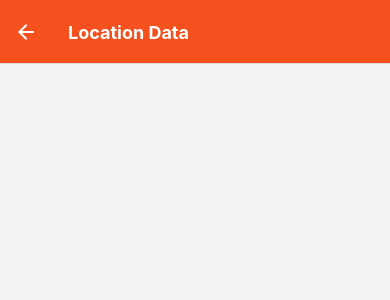
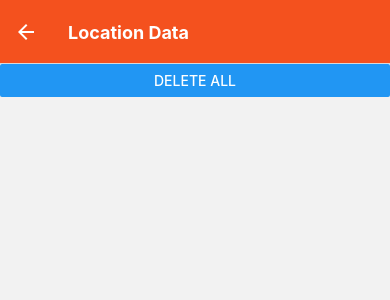
Before and after one commit to sslatif/react_native_background_location, a React Native app: screen /locationdata in a window 390 px wide. Shown: the top 300 px of the page. Built offline with nearby package versions, Linux system fonts and the light colour scheme.

Commit message:
Delete data from database when needed

```diff
--- a/src/DisplayData.tsx
+++ b/src/DisplayData.tsx
@@ -1,22 +1,20 @@
 import React, { useEffect, useState } from 'react'
-import { View, StyleSheet, Text, FlatList, Platform } from 'react-native'
-import { fetchItems } from './SQLiteBridge' // Adjust the path accordingly
+import {
+  View,
+  StyleSheet,
+  Text,
+  FlatList,
+  Platform,
+  Button,
+} from 'react-native'
+import { fetchItems, deleteAll, deleteOldData } from './SQLiteBridge' // Adjust the path accordingly
 
 const DisplayData = ({ navigation }) => {
   const [locationData, setLocationData] = useState([])
 
   useEffect(() => {
     const timerId = setTimeout(() => {
-      console.log('Fetching data from DB')
-      fetchItems()
-        .then(itemsArray => {
-          console.log('Data fetched Successfully:', itemsArray)
-          console.log('Saved Locations:', itemsArray.length)
-          setLocationData(itemsArray)
-        })
-        .catch(error => {
-          console.error('Error fetching items:', error)
-        })
+      getDataFromDb()
 
       // Realm.open({ schema: [LocationSchema] })
       //   .then(realm => {
@@ -38,8 +36,32 @@ const DisplayData = ({ navigation }) => {
     }
   }, []) // Empty dependency array means the effect runs only once on component mount
 
+  const getDataFromDb = () => {
+    console.log('Fetching data from DB')
+
+    fetchItems()
+      .then(itemsArray => {
+        console.log('Data fetched Successfully:', itemsArray)
+        console.log('Saved Locations:', itemsArray.length)
+        setLocationData(itemsArray)
+      })
+      .catch(error => {
+        console.error('Error fetching items:', error)
+      })
+  }
+
+  const deleteSelectedRecords = () => {
+    deleteOldData(1)
+  }
+
+  const deleteAllData = () => {
+    deleteAll()
+    getDataFromDb()
+  }
+
   return (
     <View>
+      <Button title="Delete All" onPress={() => deleteAllData()} />
       <FlatList
         data={locationData}
         ItemSeparatorComponent={() => (
@@ -68,12 +90,6 @@ const DisplayData = ({ navigation }) => {
           </View>
         )}
       />
-      {/* <Pressable
-        style={styles.button}
-        onPress={() => navigation.navigate('home')}
-      >
-        <Text style={styles.TextStyle}>Go Home</Text>
-      </Pressable> */}
     </View>
   )
 }
```
Also changed, not shown: 2 other files (tests, documents, lock files or other folders).
